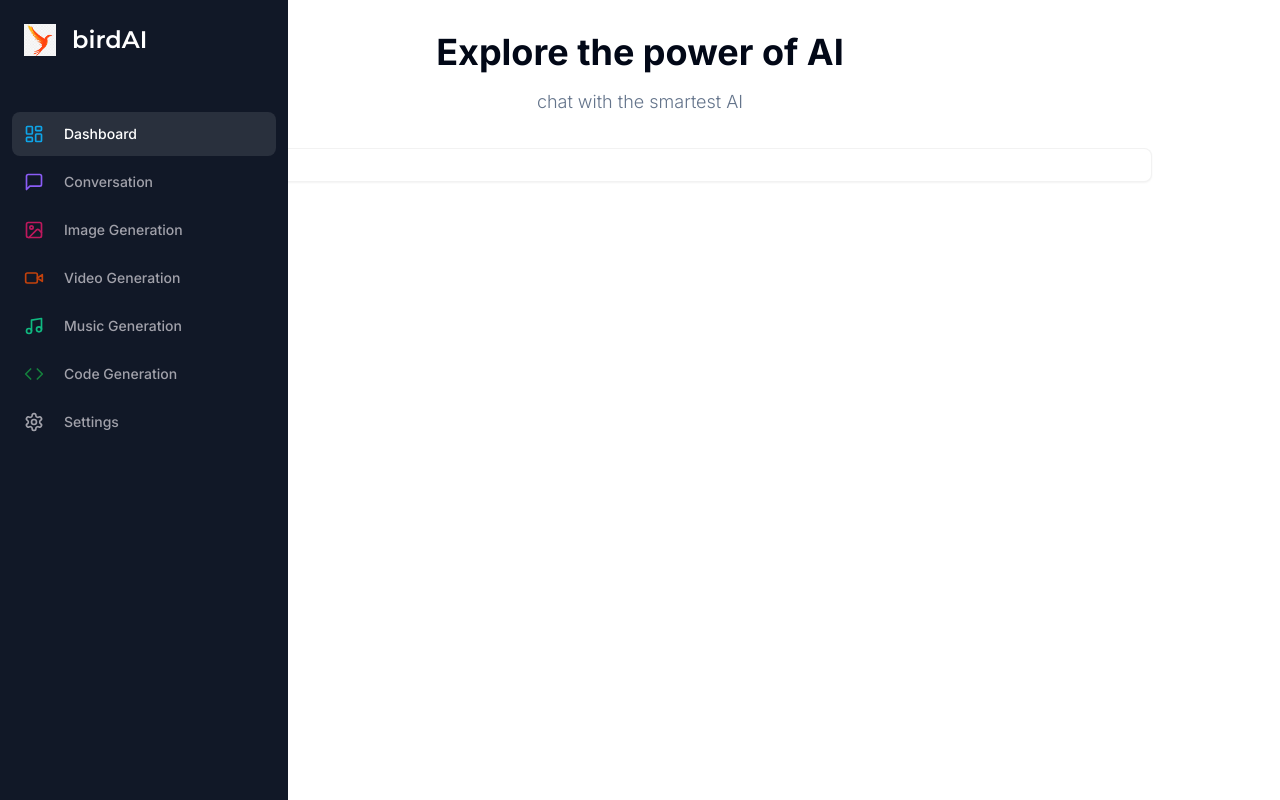
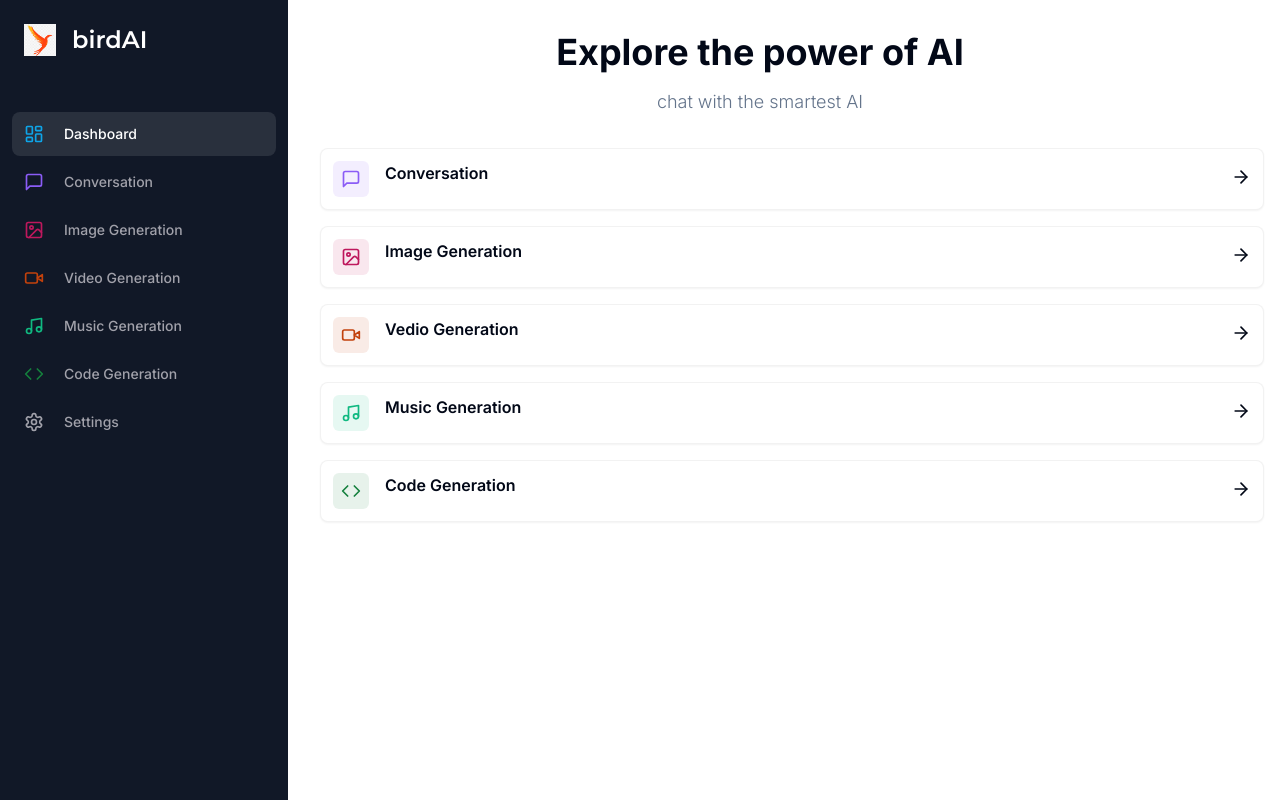
Before and after one commit to ironspec07/Bird-AI, a Next.js app in the folder bird-ai/: page /dashboard in a window 1280 px wide. Built offline with nearby package versions, Linux system fonts and the light colour scheme.

Commit message:
dashboard complete

```diff
--- a/bird-ai/app/(dashboard)/(routes)/dashboard/page.tsx
+++ b/bird-ai/app/(dashboard)/(routes)/dashboard/page.tsx
@@ -1,23 +1,61 @@
 "use client";
 
-import { MessageSquare } from "lucide-react";
+import {
+  ArrowRight,
+  Code,
+  ImageIcon,
+  MessageSquare,
+  Music,
+  VideoIcon,
+} from "lucide-react";
 
 import { Card } from "@/components/ui/card";
+import { cn } from "@/lib/utils";
+import { useRouter } from "next/navigation";
 
 const tools = [
   {
-        label: "conversation",
-        icon:MessageSquare,
-        color:"text-violet-500",
-        bgColor:"bg-violet-500/10",
-        href:"/conversation"
-    }
-]
+    label: "Conversation",
+    icon: MessageSquare,
+    color: "text-violet-500",
+    bgColor: "bg-violet-500/10",
+    href: "/conversation",
+  },
+  {
+    label: "Image Generation",
+    icon: ImageIcon,
+    color: "text-pink-700",
+    bgColor: "bg-pink-700/10",
+    href: "/image",
+  },
+  {
+    label: "Vedio Generation",
+    icon: VideoIcon,
+    color: "text-orange-700",
+    bgColor: "bg-orange-700/10",
+    href: "/video",
+  },
+  {
+    label: "Music Generation",
+    icon: Music,
+    color: "text-emerald-500",
+    bgColor: "bg-emerald-500/10",
+    href: "/music",
+  },
+  {
+    label: "Code Generation",
+    icon: Code,
+    color: "text-green-700",
+    bgColor: "bg-green-700/10",
+    href: "/code",
+  },
+];
 
 const DashboardPage = () => {
+  const router = useRouter();
   return (
     <div>
-        <div className="mb-8 space-y-4">
+      <div className="mb-8 space-y-4 md:ml-60">
         <h2 className="text-2xl md:text-4xl font-bold text-center ">
           Explore the power of AI
         </h2>
@@ -25,17 +63,24 @@ const DashboardPage = () => {
           chat with the smartest AI
         </p>
       </div>
-        <div className="px-4 md:px-20 lg:px-32 space-y-4">
+      <div className="  px-4 md:pl-80 lg:pl-80 space-y-4">
         {tools.map((tool) => (
           <Card
+            onClick={() => router.push(tool.href)}
             key={tool.href}
-                    className="p-4 border-black/5 flex item-center justify-between hover:shadow-md transition cursor-pointer"
+            className="p-3 border-black/5 flex item-center justify-between hover:shadow-md transition cursor-pointer"
           >
-
+            <div className="flex item-center gap-x-4">
+              <div className={cn("p-2 w-fit rounded-md", tool.bgColor)}>
+                <tool.icon className={cn("w-5 h-5", tool.color)} />
+              </div>
+              <div className="font-semibold">{tool.label}</div>
+            </div>
+            <ArrowRight className="w-5 h-8" />
           </Card>
         ))}
       </div>
     </div>
-    )
-}
+  );
+};
 export default DashboardPage;
```
Lines whose indentation alone changed are shown as unchanged.
